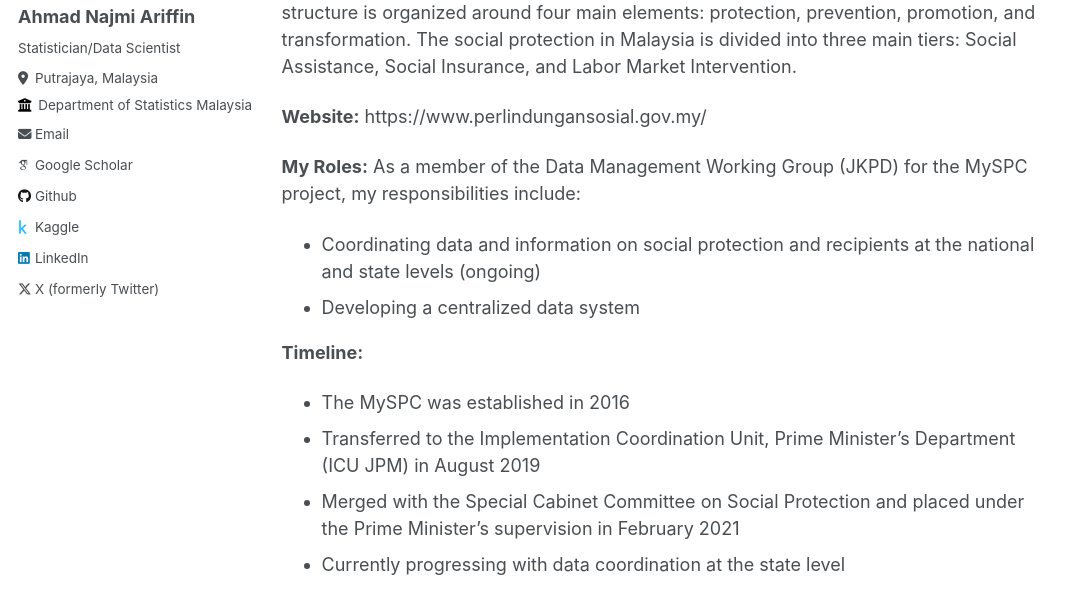
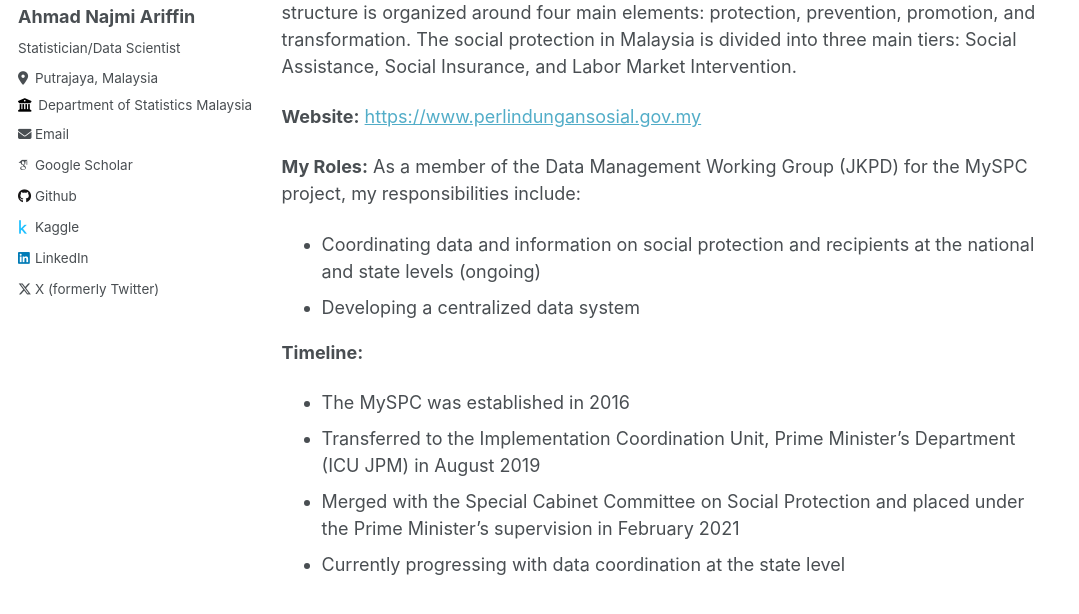
Before and after one commit to booluckgmie/anajmiariffin.github.io, a Jekyll site: the page built from _portfolio/portfolio-1.md, in a window 1280 px wide and 900 px high, cut to the strip 265-879 px from the top of the window. Shown: the whole strip, without its empty margins (0-1079 px from the left). Built offline with Jekyll 4.4.1, drawn with Linux system fonts in a browser that asks for light colours; some web fonts are replaced; part of the change alters nothing that is shown.

```diff
--- a/_portfolio/portfolio-1.md
+++ b/_portfolio/portfolio-1.md
@@ -1,12 +1,12 @@
 ---
 title: " Malaysia Social Protection Council - MySPC"
-excerpt: "Majlis Perlindungan Sosial Malaysia<br/><img src='https://i.ibb.co/GPBZw3G/image.png'>"
+excerpt: "The MySPC project is about Malaysia Social Protection Council (Majlis Perlindungan Sosial Malaysia), which aims to provide social protection for citizens through various measures to address economic, social, and environmental risks, ensuring their well-being throughout their lives. The social protection structure is organized around four main elements: protection, prevention, promotion, and transformation. The social protection in Malaysia is divided into three main tiers: Social Assistance, Social Insurance, and Labor Market Intervention. <br/><img src='https://i.ibb.co/GPBZw3G/image.png'>"
 collection: portfolio
 ---
 
 The MySPC project is about Malaysia Social Protection Council, which aims to provide social protection for citizens through various measures to address economic, social, and environmental risks, ensuring their well-being throughout their lives. The social protection structure is organized around four main elements: protection, prevention, promotion, and transformation. The social protection in Malaysia is divided into three main tiers: Social Assistance, Social Insurance, and Labor Market Intervention.
 
-**Website:** https://www.perlindungansosial.gov.my/
+**Website:** [https://www.perlindungansosial.gov.my](https://www.perlindungansosial.gov.my/)
 
 **My Roles:**
 As a member of the Data Management Working Group (JKPD) for the MySPC project, my responsibilities include:
```
